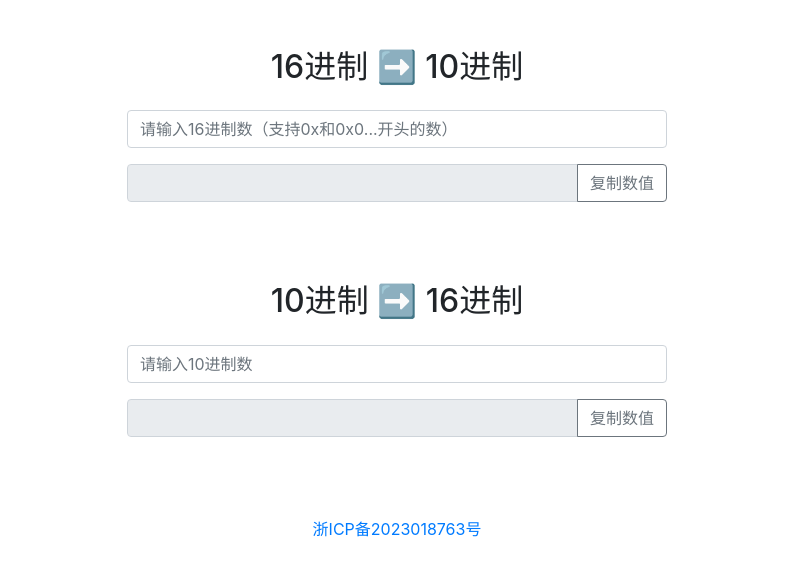
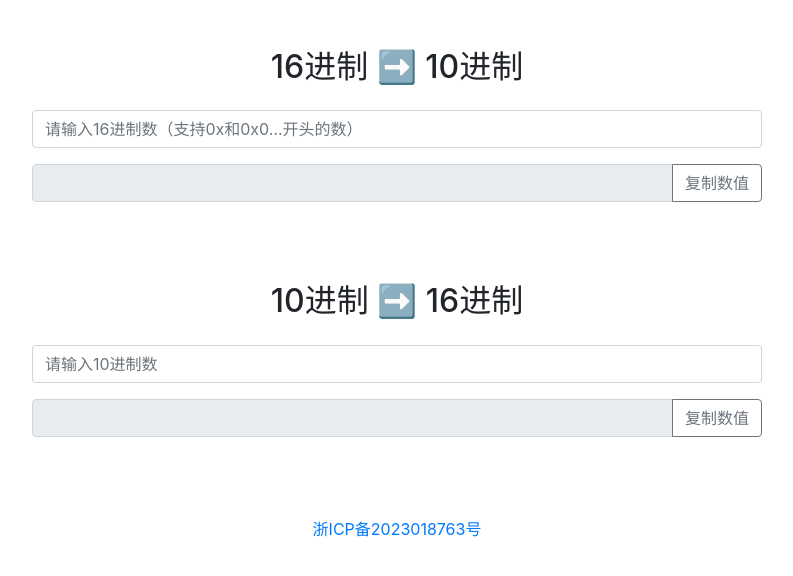
Before and after one commit to sunchengzhu/HexToDec, a plain HTML site: page index.html in a window 1280 px wide. Shown: the whole page, without its empty margins (243-1036 px from the left). Drawn offline with nearby package versions, Linux system fonts and the light colour scheme.

Commit message:
输入框宽一点

```diff
--- a/index.html
+++ b/index.html
@@ -16,7 +16,7 @@
 <body>
 <div class="container mt-5">
     <div class="row">
-        <div class="col-md-6 offset-md-3">
+        <div class="col-md-8 offset-md-2">
             <h2 class="text-center mb-4">16进制 ➡️ 10进制</h2>
             <div class="input-group mb-3">
                 <input type="text" id="hexInput" class="form-control" placeholder="请输入16进制数（支持0x和0x0...开头的数）">
```
